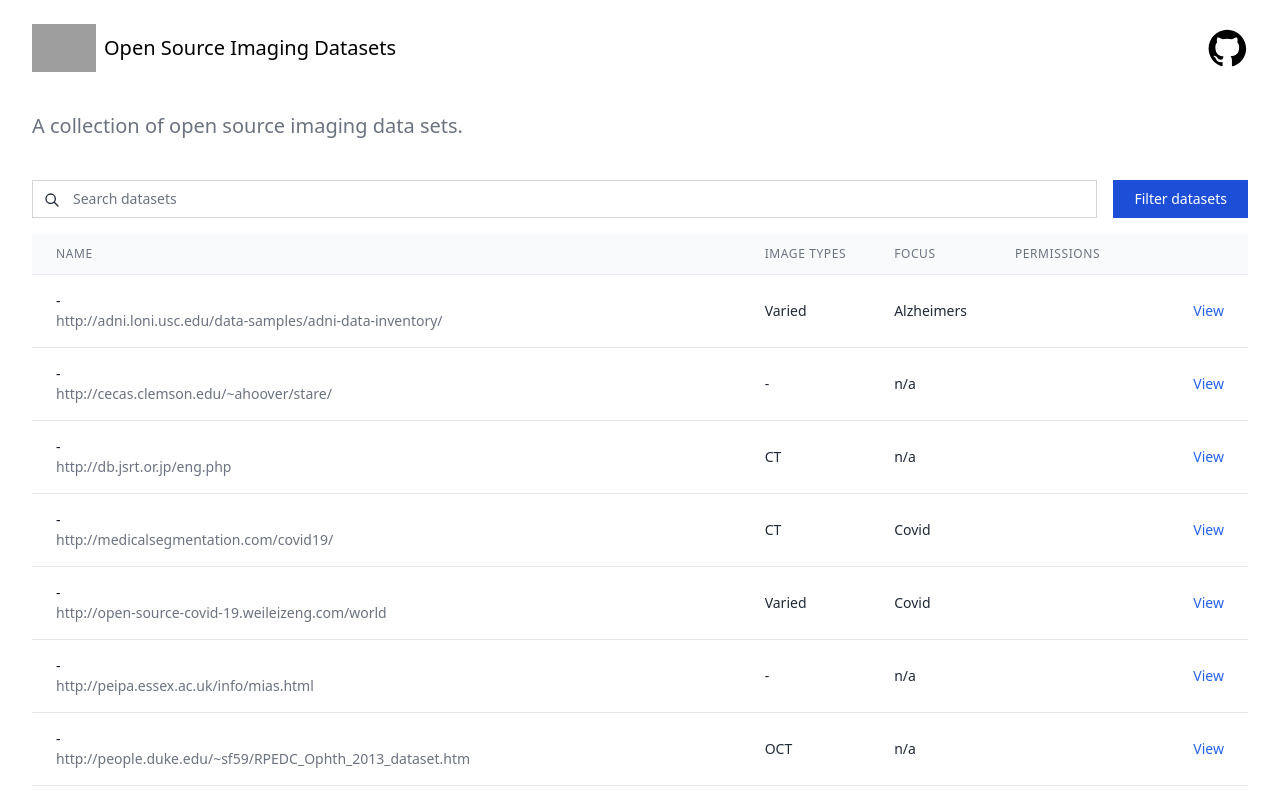
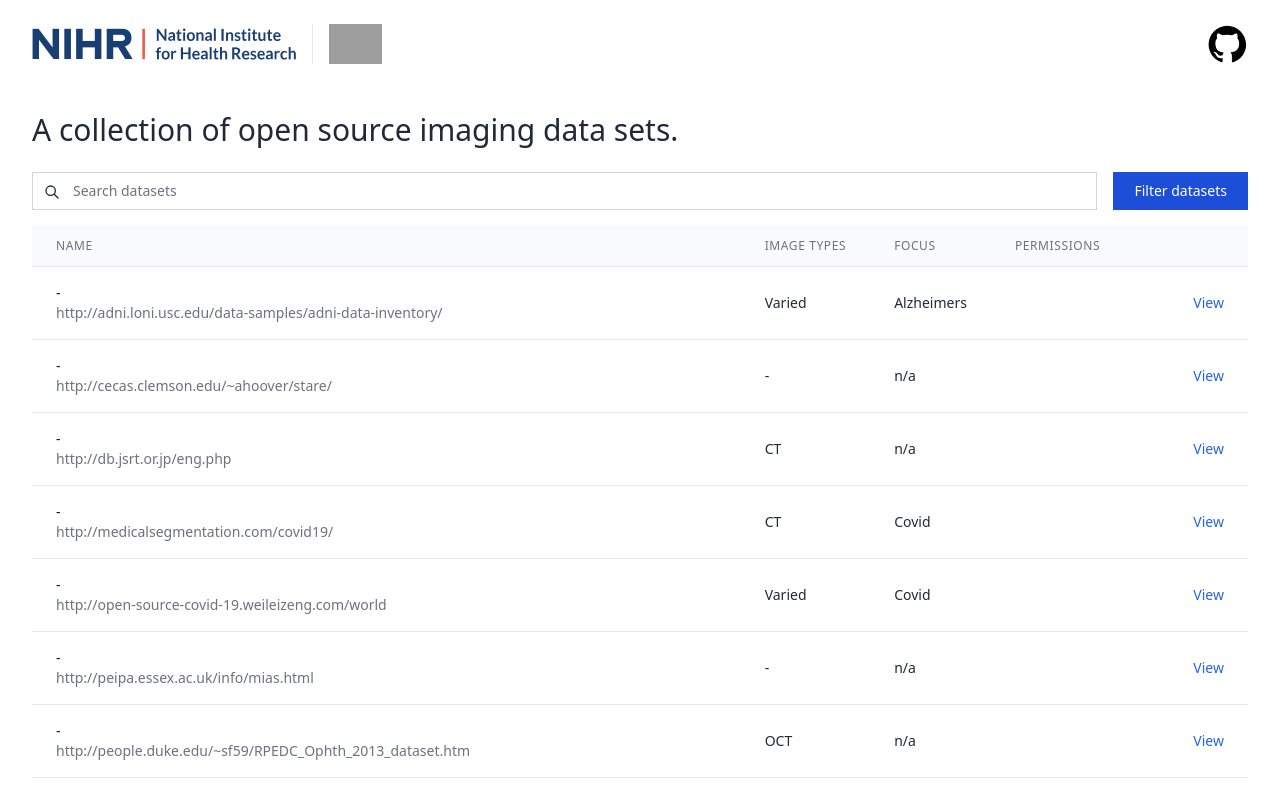
Before and after one commit to nhsx/open-source-imaging-data-sets, a Next.js app: page / in a window 1280 px wide. Shown: the top 800 px of the page. Built offline with nearby package versions, Linux system fonts and the light colour scheme; grey boxes are pictures that could not be loaded.

Commit message:
NIHR logo + responsive Github icon

```diff
--- /dev/null
+++ b/components/Footer.js
@@ -0,0 +1,30 @@
+import Link from "next/link";
+import Container from "./Container";
+
+export default function Footer() {
+   return (
+      <footer className="pt-4 pb-6">
+         <Container>
+            <div className="flex justify-center sm:hidden">
+               <Link href="https://github.com/nhsx/open-source-imaging-data-sets">
+                  <a
+                     target="_BLANK"
+                     className="rounded-full duration-150 text-black hover:text-gray-800"
+                  >
+                     <svg className="w-10 h-10 flex-shrink-0" xmlns="http://www.w3.org/2000/svg" viewBox="0 0 17 16" fill="none">
+                        <g clipPath="url(githublogo)">
+                           <path fill="currentColor" fillRule="evenodd" d="M8.18391.249268C3.82241.249268.253906 3.81777.253906 8.17927c0 3.46933 2.279874 6.44313 5.451874 7.53353.3965.0991.49563-.1983.49563-.3965v-1.3878c-2.18075.4956-2.67638-.9912-2.67638-.9912-.3965-.8922-.89212-1.1895-.89212-1.1895-.69388-.4957.09912-.4957.09912-.4957.793.0992 1.1895.793 1.1895.793.69388 1.2887 1.88338.8922 2.27988.6939.09912-.4956.29737-.8921.49562-1.0904-1.78425-.1982-3.5685-.8921-3.5685-3.96496 0-.89212.29738-1.586.793-2.08162-.09912-.19825-.3965-.99125.09913-2.08163 0 0 .69387-.19825 2.18075.793.59475-.19825 1.28862-.29737 1.9825-.29737.69387 0 1.38775.09912 1.98249.29737 1.4869-.99125 2.1808-.793 2.1808-.793.3965 1.09038.1982 1.88338.0991 2.08163.4956.59475.793 1.28862.793 2.08162 0 3.07286-1.8834 3.66766-3.66764 3.86586.29737.3965.59474.8921.59474 1.586v2.1808c0 .1982.0991.4956.5948.3965 3.172-1.0904 5.4518-4.0642 5.4518-7.53353-.0991-4.3615-3.6676-7.930002-8.02909-7.930002z" clipRule="evenodd" className="jsx-1651122719"></path>
+                        </g>
+                        <defs>
+                           <clipPath id="githublogo">
+                              <path fill="transparent" d="M0 0h15.86v15.86H0z" transform="translate(.253906 .0493164)"></path>
+                           </clipPath>
+                        </defs>
+                     </svg>
+                  </a>
+               </Link>
+            </div>
+         </Container>
+      </footer>
+   )
+}
--- a/components/Header.js
+++ b/components/Header.js
@@ -6,18 +6,27 @@
    return (
       <header className="py-6">
          <Container>
-            <div className="flex justify-between items-center space-x-4">
-               <div>
-                  <Link href="/">
-                     <a className="flex flex-col space-y-2 sm:space-y-0 sm:flex-row sm:items-center sm:space-x-2">
-                        <div>
-                           <img src={`${prefix}/logo.svg`} className="h-12" alt="NHSX" />
-                        </div>
-                        <h1 className="font-medium text-xl">Open Source Imaging Datasets</h1>
-                     </a>
-                  </Link>
+
+            <div className="flex flex-col space-y-2 sm:space-y-0 sm:flex-row sm:items-center sm:justify-between sm:space-x-4">
+               <div className="flex divide-x items-center">
+                  <div className="pr-4 flex-shrink-0">
+                     <Link href="https://www.nihr.ac.uk/">
+                        <a target="_blank">
+                           <img src={`${prefix}/nihr-logo.png`} alt="National Institute for Health Research" className="h-6 sm:h-8" />
+                        </a>
+                     </Link>
+                  </div>
+                  <div className="pl-4">
+                     <Link href="/">
+                        <a className="flex flex-col flex-shrink-0 space-y-2 sm:space-y-0 sm:flex-row sm:items-center sm:space-x-2">
+                           <div>
+                              <img src={`${prefix}/logo.svg`} className="h-8 sm:h-10" alt="NHSX" />
+                           </div>
+                        </a>
+                     </Link>
+                  </div>
                </div>
-               <div>
+               <div className="hidden sm:block">
                   <Link href="https://github.com/nhsx/open-source-imaging-data-sets">
                      <a
                         target="_BLANK"
--- a/pages/index.js
+++ b/pages/index.js
@@ -7,6 +7,7 @@
 import Button from "components/Button"
 import Select from "components/Select"
 import Link from "next/link"
+import Footer from "components/Footer"
 
 /**
  * Sort by name property
@@ -20,6 +21,16 @@
    entry.name.toLowerCase().indexOf(search.toLowerCase()) > -1 ||
    entry.name.toLowerCase().indexOf(search.toLowerCase()) > -1)
 ).sort(nameSort)
+
+const Introduction = () => (
+   <section className="pt-6">
+      <Container>
+         <h1 className="text-xl sm:text-3xl font-medium text-gray-800">
+            A collection of open source imaging data sets.
+         </h1>
+      </Container>
+   </section>
+)
 
 const DataList = () => {
 
@@ -59,12 +70,8 @@
       getData()
    }, [])
 
-   if (!filteredData.length) return (
-      <div className="flex justify-center py-6">
-         <Spinner />
-      </div>
-   )
    return (
+      <section className="pt-2 pb-6">
          <div className="relative">
             <div className="py-4 bg-white sticky top-0">
                <Container>
@@ -153,6 +160,8 @@
                </Container>
             </div>
             <Container>
+               {
+                  filteredData.length > 0 ? (
                      <div className="flex flex-col">
                         <div className="-my-2 overflow-x-auto -mx-6 lg:-mx-8">
                            <div className="py-2 align-middle inline-block min-w-full sm:px-6 lg:px-8">
@@ -230,8 +239,15 @@
                            </div>
                         </div>
                      </div>
+                  ) : (
+                     <div className="text-center text-sm py-4 text-gray-600">
+                        No results found.
+                     </div>
+                  )
+               }
             </Container>
          </div>
+      </section>
    )
 }
 
@@ -240,16 +256,9 @@
    return (
       <>
          <Header />
-         <section className="py-4">
-            <Container>
-               <p className="sm:text-lg md:text-xl text-gray-500">
-                  A collection of open source imaging data sets.
-               </p>
-            </Container>
-         </section>
-         <section className="pt-2 pb-6">
+         <Introduction />
          <DataList />
-         </section>
+         <Footer />
       </>
    )
 }
```
Also changed, not shown: public/nihr-logo.png (added). Lines whose indentation alone changed are shown as unchanged.
